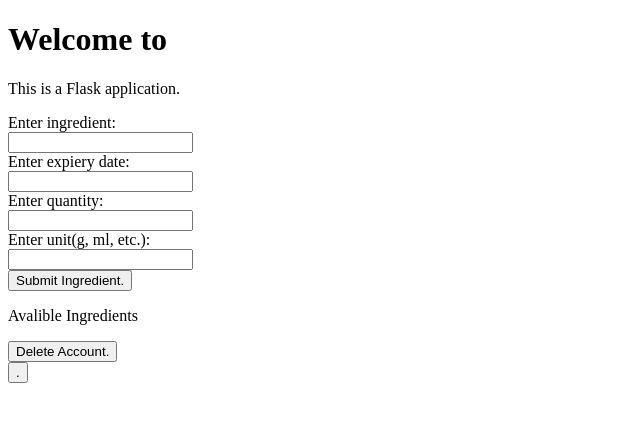
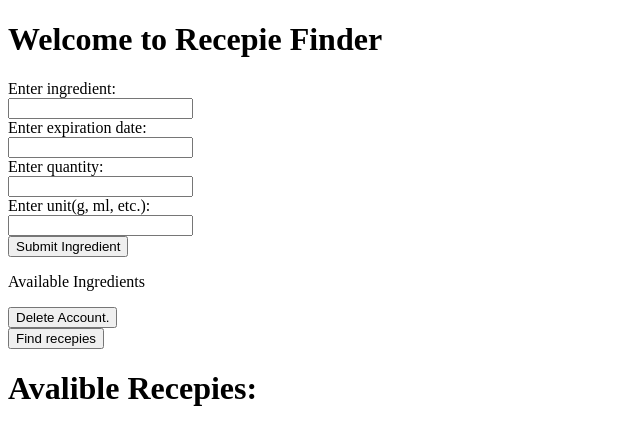
Before and after one commit to Fabbster/DatabaseProject, a Flask app: template databaseProj/templates/index.html in a window 1280 px wide. Shown: the top 445 px of the page, without its empty margins (0-640 px from the left). Run offline with Flask 3, Linux system fonts and the light colour scheme; the template is opened without the code that fills it, so the values that code supplies are empty.

Commit message:
Finished
Everythin is done and works.

```diff
--- a/databaseProj/app.py
+++ b/databaseProj/app.py
@@ -20,7 +20,7 @@ def delUser():
         host='localhost',
         user='test_user',
         password='Test123456!',
-        database='recepie_finder'
+        database='recepiefinder'
     )
     cursor = connection.cursor()
     cursor.execute("DELETE FROM Users WHERE Username = %s;", (session.get('_USERNAME'),))
@@ -29,6 +29,21 @@ def delUser():
     app_name = 'My Flask App'
 
     return render_template('Login.html', title='Account deleted', app_name='My Flask App')
+
+@app.route('/findRecepies', methods=['POST'])
+def getDishes():
+    connection = mysql.connector.connect(
+        host='localhost',
+        user='test_user',
+        password='Test123456!',
+        database='recepiefinder'
+    )
+    cursor = connection.cursor()
+    cursor.execute("CALL GetAvailableDishNames(%s);", (session.get('_USERNAME'),))
+    recepies = cursor.fetchall()
+
+    return render_template('index.html', recepies=recepies)
+
 
 
 @app.route('/createUser', methods=['POST'])
@@ -39,7 +54,7 @@ def addUser():
         host='localhost',
         user='test_user',
         password='Test123456!',
-        database='recepie_finder'
+        database='recepiefinder'
     )
     cursor = connection.cursor()
     cursor.execute("SELECT * FROM Users WHERE Users.UserName = %s;", (input1,))
@@ -65,7 +80,7 @@ def new_page():
         host='localhost',
         user='test_user',
         password='Test123456!',
-        database='recepie_finder'
+        database='recepiefinder'
     )
     cursor = connection.cursor()
     cursor.execute("SELECT * FROM Users WHERE Users.UserName = %s AND Users.Password = %s;", (input1, input2))
@@ -84,16 +99,17 @@ def new_page():
 
 @app.route('/addIngredient', methods=['POST'])
 def button_clicked():
-    #This function will be implemented once Login is done. Since username needs to also be added to the table entry.
     ing = request.form['ingredient']
     exp = request.form['expiration']
-    quant = request.form['quantity']
+    quant = int(request.form['quantity'])
     unit = request.form['unit']
+
+    # Connect to the MySQL database
     connection = mysql.connector.connect(
         host='localhost',
         user='test_user',
         password='Test123456!',
-        database='recepie_finder'
+        database='recepiefinder'
     )
 
     cursor = connection.cursor()
@@ -101,14 +117,23 @@ def button_clicked():
     print("EXP:", exp)
     print("QUANT:", quant)
     print("USERNAME", session.get('_USERNAME'))
-    cursor.execute("INSERT INTO Produce (ingredient, expirationdate, quantity,RecipeQuantity, username) VALUES ('%s "','"%s"','"%i"','"%s"','"%s );", (ing, exp, quant,unit, session.get('_USERNAME')))
+
+    # Insert the ingredient into the Produce table
+    query = "INSERT INTO Produce (Ingredient, ExpirationDate, Quantity, RecipeQuantity, UserName) VALUES (%s, %s, %s, %s, %s)"
+    values = (ing, exp, quant, unit, session.get('_USERNAME'))
+    cursor.execute(query, values)
     connection.commit()
-    cursor.execute("SELECT * FROM Produce WHERE Produce.username = %s", (session.get('_USERNAME'),))
+
+    # Fetch all ingredients for the current user from the Produce table
+    cursor.execute("SELECT Ingredient FROM Produce WHERE UserName = %s", (session.get('_USERNAME'),))
     results = cursor.fetchall()
-
     _INGREDIENTS = [row[0] for row in results]
 
-    return render_template('index.html', title='added Ingredient', app_name='My Flask App')
+    # Close the database connection
+    cursor.close()
+    connection.close()
+
+    return render_template('index.html', title='Added Ingredient', app_name='My Flask App', _INGREDIENTS=_INGREDIENTS)
 
 if __name__ == '__main__':
     app.run(debug=True)
--- a/databaseProj/templates/index.html
+++ b/databaseProj/templates/index.html
@@ -4,31 +4,35 @@
     <title>{{ title }}</title>
 </head>
 <body>
-    <h1>Welcome to {{ app_name }}</h1>
-    <p>This is a Flask application.</p>
+    <h1>Welcome to Recepie Finder</h1>
     <form method="POST" action="/addIngredient">
         <label for="ingredient">Enter ingredient:</label><br>
         <input type="text" id="ingr" name="ingredient"><br>
-            <label for="expiery">Enter expiery date:</label><br>
+        <label for="expiration">Enter expiration date:</label><br>
         <input type="text" id="exp" name="expiration"><br>
         <label for="quantity">Enter quantity:</label><br>
         <input type="text" id="quant" name="quantity"><br>
-            <label for="Unit">Enter unit(g, ml, etc.):</label><br>
-            <input type="text" id="unit" name="Unit"><br>
-            <button type="submit" >Submit Ingredient.</button><br>
-            <p>Avalible Ingredients</p>
+        <label for="unit">Enter unit(g, ml, etc.):</label><br>  <!-- Update name attribute to "unit" -->
+        <input type="text" id="unit" name="unit"><br>  <!-- Update name attribute to "unit" -->
+        <button type="submit">Submit Ingredient</button><br>
+        <p>Available Ingredients</p>
         <ul>
             {% for ingredient in _INGREDIENTS %}
             <li>{{ ingredient }}</li>
             {% endfor %}
         </ul>
-
     </form>
     <form method="POST" action="/deleteUser">
         <button type="submit" >Delete Account.</button><br>
     </form>
     <form method="POST" action="/findRecepies">
-        <button type="submit" >.</button><br>
+        <button type="submit" >Find recepies</button><br>
     </form>
+    <h1>Avalible Recepies:</h1>
+    <ul>
+        {% for recepie in recepies %}
+        <li>{{ recepie }}</li>
+        {% endfor %}
+    </ul>
 </body>
 </html>
```
Lines whose indentation alone changed are shown as unchanged.
